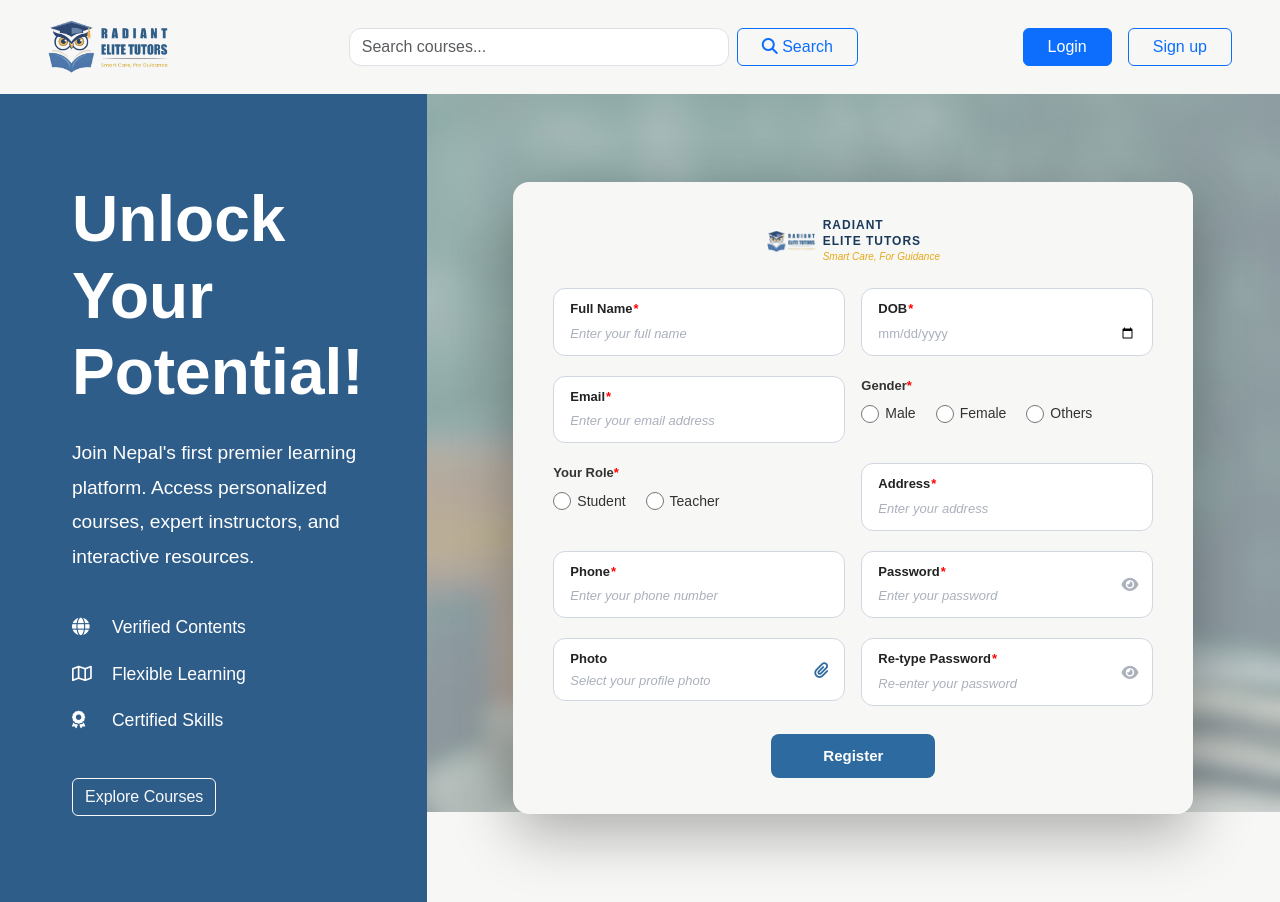
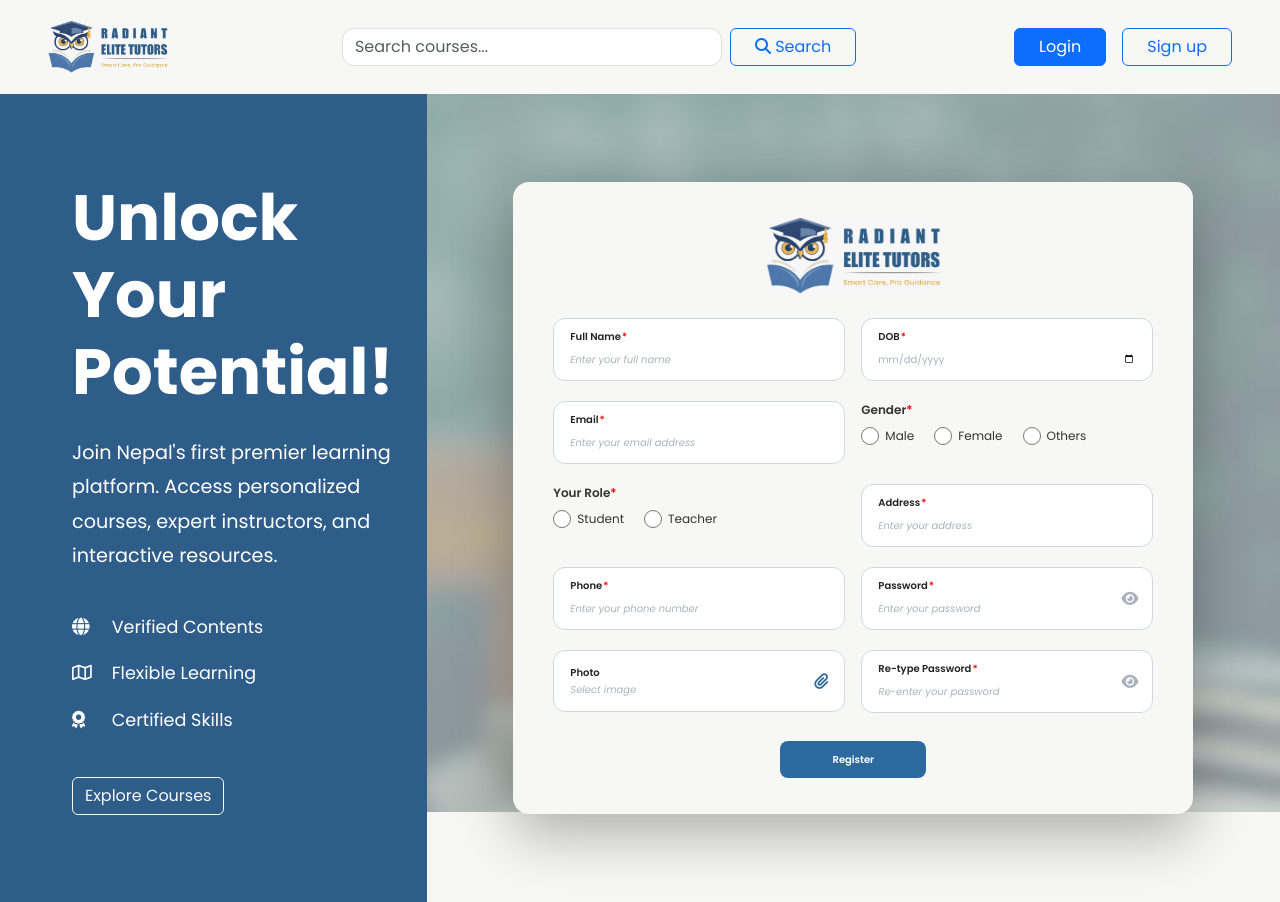
Before and after one commit to LalitaGotame/radiant, a plain HTML site: page index.html in a window 1280 px wide. Shown: the top 902 px of the page. Drawn offline with nearby package versions, Linux system fonts and the light colour scheme.

Commit message:
Registration final

```diff
--- a/index.html
+++ b/index.html
@@ -11,6 +11,9 @@
     <link rel="stylesheet"
         href="https://cdnjs.cloudflare.com/ajax/libs/font-awesome/6.5.2/css/all.min.css">
                 <link rel="stylesheet" href="https://cdn.jsdelivr.net/npm/bootstrap-icons@1.10.0/font/bootstrap-icons.css">
+                <link rel="preconnect" href="https://fonts.googleapis.com">
+<link rel="preconnect" href="https://fonts.gstatic.com" crossorigin>
+<link href="https://fonts.googleapis.com/css2?family=Poppins:ital,wght@0,100;0,200;0,300;0,400;0,500;0,600;0,700;0,800;0,900;1,100;1,200;1,300;1,400;1,500;1,600;1,700;1,800;1,900&display=swap" rel="stylesheet">
     <link rel="stylesheet" href="style.css">
 </head>
 
@@ -96,11 +99,7 @@
         <!-- Logo -->
         <div class="text-center mb-4">
             <div class="d-flex align-items-center justify-content-center gap-2">
-                <img src="logo.jpg" width="48" alt="logo" onerror="this.style.display='none'">
-                <div class="text-start">
-                    <div class="logo-brand">RADIANT<br>ELITE TUTORS</div>
-                    <div class="logo-tagline">Smart Care, For Guidance</div>
-                </div>
+                <img src="logo.jpg" width="174.53" height="75.47"    alt="logo" onerror="this.style.display='none'">
             </div>
         </div>
 
@@ -191,12 +190,26 @@
                 <div class="col-md-6">
                     <div class="photo-box" id="photoBox">
                         <span class="field-label">Photo</span>
-                        <span class="photo-placeholder" id="photoLabel">Select your profile photo</span>
+                        <span class="photo-placeholder" id="photoLabel">Select image</span>
                         <input type="file" id="photo" accept="image/*">
                         <i class="fa fa-paperclip clip-icon"></i>
                     </div>
                     <span class="invalid-msg" id="photoError"></span>
                 </div>
+
+                <img id="imagePreview" class="img-thumbnail" style="max-width:300px; display:none;">
+
+
+<script>
+    document.getElementById('photo').addEventListener('change', function () {
+        const file = this.files[0];
+
+        if (file) {
+            document.getElementById('imagePreview').src = URL.createObjectURL(file);
+            document.getElementById('imagePreview').style.display = 'block';
+        }
+    });
+</script>
 
                 <!-- Re-type Password -->
                 <div class="col-md-6">
--- a/style.css
+++ b/style.css
@@ -100,7 +100,7 @@ body {
         }
 
         .field-box .field-label {
-            font-size: 13px;
+            font-size: 10px;
             font-weight: 600;
             color: #222;
             margin-bottom: 2px;
@@ -120,7 +120,8 @@ body {
             border: none;
             outline: none;
             padding: 0;
-            font-size: 13px;
+            font-family:"Poppins",sans-serif;
+            font-size: 10px;
             color: #aab0bc;
             background: transparent;
             width: 100%;
@@ -140,7 +141,7 @@ body {
         .field-box input::placeholder {
             color: #aab0bc;
             font-style: italic;
-            font-size: 13px;
+            font-size: 10px;
         }
 
         .field-box.is-invalid-box {
@@ -148,7 +149,7 @@ body {
         }
 
         .invalid-msg {
-            font-size: 11px;
+            font-size: 10px;
             color: #dc3545;
             margin-top: 4px;
             display: block;
@@ -163,7 +164,7 @@ body {
         }
 
         .radio-field-box .field-label {
-            font-size: 13px;
+            font-size: 12px;
             font-weight: 600;
             color: #333;
             margin-bottom: 8px;
@@ -182,7 +183,7 @@ body {
         }
 
         .radio-options label {
-            font-size: 14px;
+            font-size: 12px;
             color: #333;
             display: flex;
             align-items: center;
@@ -212,14 +213,14 @@ body {
         }
 
         .photo-box .field-label {
-            font-size: 13px;
+            font-size: 10px;
             font-weight: 600;
             color: #222;
             margin-bottom: 2px;
         }
 
         .photo-box .photo-placeholder {
-            font-size: 13px;
+            font-size: 10px;
             color: #aab0bc;
             font-style: italic;
         }
@@ -261,7 +262,7 @@ body {
             border: none;
             border-radius: 8px;
             padding: 11px 52px;
-            font-size: 15px;
+            font-size: 10px;
             font-weight: 600;
             transition: background 0.2s;
         }
```
